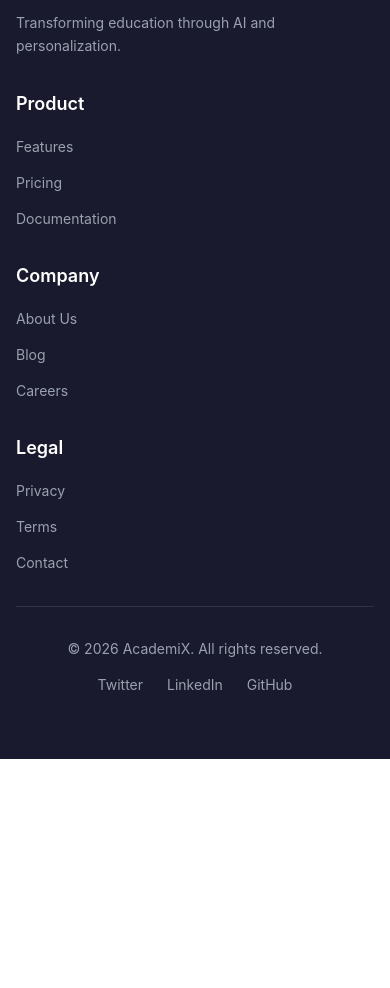
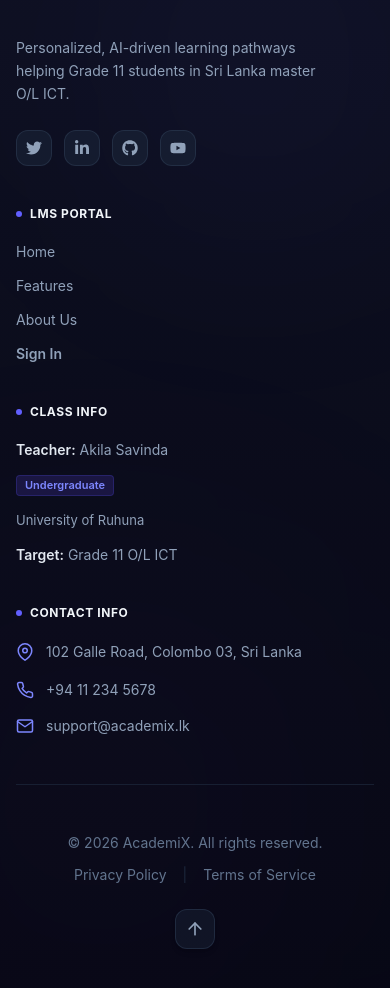
Before and after one commit to TRDhananjaya/AcademiX, a React (Vite) app in the folder frontend/: page / in a window 390 px wide. Shown: the part 3920-4908 px from the top of the page. Before the commit the page ends 4679 px from the top, so only its background shows below. Built offline with nearby package versions, Linux system fonts and the light colour scheme.

Commit message:
Update Footer.jsx

```diff
--- a/frontend/src/components/landing/Footer.jsx
+++ b/frontend/src/components/landing/Footer.jsx
@@ -1,5 +1,7 @@
 import { navigate } from '../../App';
 import logoWhite from '../../assets/logo_white.png';
+import { FaTwitter, FaLinkedinIn, FaGithub, FaYoutube } from 'react-icons/fa';
+import { FiMail, FiPhone, FiMapPin, FiArrowUp } from 'react-icons/fi';
 
 export default function Footer() {
   const handleClick = (path) => (e) => {
@@ -7,42 +9,112 @@ export default function Footer() {
     navigate(path);
   };
 
+  const scrollToTop = () => {
+    window.scrollTo({ top: 0, behavior: 'smooth' });
+  };
+
   return (
-    <footer className="bg-[#1a1a2e] text-white py-16 mt-16">
-      <div className="max-w-7xl mx-auto px-4 sm:px-6 lg:px-8">
-        <div className="grid grid-cols-1 md:grid-cols-2 lg:grid-cols-4 gap-8 mb-8 pb-8 border-b border-white/10">
+    <footer className="bg-gradient-to-b from-[#0f1123] to-[#070814] text-slate-300 pt-16 pb-12 mt-20 border-t border-slate-800/80 relative overflow-hidden select-none animate-fade-in">
+      {/* Background Decorative Ambient Glows */}
+      <div className="absolute top-0 left-1/4 w-80 h-80 rounded-full bg-indigo-500/5 blur-[120px] pointer-events-none"></div>
+      <div className="absolute bottom-0 right-1/4 w-96 h-96 rounded-full bg-purple-500/5 blur-[150px] pointer-events-none"></div>
 
-          {/* Logo Section */}
-          <div>
+      <div className="max-w-7xl mx-auto px-4 sm:px-6 lg:px-8 relative z-10">
+        <div className="grid grid-cols-1 md:grid-cols-2 lg:grid-cols-4 gap-10 mb-12 pb-12 border-b border-slate-800/70">
+
+          {/* Logo & Description Column */}
+          <div className="space-y-6">
             <a
               href="/"
               onClick={handleClick('/')}
-              className="inline-block mb-4 hover:opacity-80 transition-opacity"
+              className="inline-block hover:opacity-85 transition-opacity"
             >
               <img
                 src={logoWhite}
                 alt="AcademiX"
-                className="h-10 w-auto object-contain"
+                className="h-10 w-auto object-contain hover:scale-[1.02] transition-transform duration-300"
               />
             </a>
 
-            <p className="text-gray-400 text-sm leading-relaxed">
-              Transforming education through AI and personalization.
+            <p className="text-slate-400 text-sm leading-relaxed max-w-xs font-sans">
+              Personalized, AI-driven learning pathways helping Grade 11 students in Sri Lanka master O/L ICT.
             </p>
+
+            {/* Social Icons */}
+            <div className="flex items-center gap-3">
+              <a
+                href="https://twitter.com"
+                target="_blank"
+                rel="noopener noreferrer"
+                className="w-9 h-9 rounded-xl bg-slate-800/50 hover:bg-indigo-600 border border-slate-700/50 hover:border-indigo-500 flex items-center justify-center text-slate-400 hover:text-white hover:-translate-y-1 transition-all duration-300"
+                aria-label="Twitter"
+              >
+                <FaTwitter className="w-4 h-4" />
+              </a>
+
+              <a
+                href="https://linkedin.com"
+                target="_blank"
+                rel="noopener noreferrer"
+                className="w-9 h-9 rounded-xl bg-slate-800/50 hover:bg-indigo-600 border border-slate-700/50 hover:border-indigo-500 flex items-center justify-center text-slate-400 hover:text-white hover:-translate-y-1 transition-all duration-300"
+                aria-label="LinkedIn"
+              >
+                <FaLinkedinIn className="w-4 h-4" />
+              </a>
+
+              <a
+                href="https://github.com"
+                target="_blank"
+                rel="noopener noreferrer"
+                className="w-9 h-9 rounded-xl bg-slate-800/50 hover:bg-indigo-600 border border-slate-700/50 hover:border-indigo-500 flex items-center justify-center text-slate-400 hover:text-white hover:-translate-y-1 transition-all duration-300"
+                aria-label="GitHub"
+              >
+                <FaGithub className="w-4 h-4" />
+              </a>
+
+              <a
+                href="https://youtube.com"
+                target="_blank"
+                rel="noopener noreferrer"
+                className="w-9 h-9 rounded-xl bg-slate-800/50 hover:bg-indigo-600 border border-slate-700/50 hover:border-indigo-500 flex items-center justify-center text-slate-400 hover:text-white hover:-translate-y-1 transition-all duration-300"
+                aria-label="YouTube"
+              >
+                <FaYoutube className="w-4 h-4" />
+              </a>
+            </div>
           </div>
 
-          {/* Product */}
+          {/* Quick Links Column */}
           <div>
-            <h4 className="text-lg font-semibold mb-4 text-white">
-              Product
+            <h4 className="text-xs font-bold uppercase tracking-wider text-slate-100 mb-5 flex items-center gap-2">
+              <span className="w-1.5 h-1.5 rounded-full bg-indigo-500"></span>
+              LMS Portal
             </h4>
 
-            <ul className="space-y-3">
+            <ul className="space-y-3.5">
               <li>
                 <a
-                  href="/features"
-                  onClick={handleClick('/features')}
-                  className="text-gray-400 hover:text-primary transition-colors text-sm"
+                  href="/"
+                  onClick={handleClick('/')}
+                  className="text-slate-400 hover:text-indigo-400 transition-colors text-sm flex items-center gap-1 hover:translate-x-0.5 transform duration-200"
+                >
+                  Home
+                </a>
+              </li>
+
+              <li>
+                <a
+                  href="/#features"
+                  onClick={(e) => {
+                    if (window.location.pathname === '/') {
+                      e.preventDefault();
+                      document.getElementById('features')?.scrollIntoView({ behavior: 'smooth' });
+                    } else {
+                      handleClick('/')(e);
+                      setTimeout(() => document.getElementById('features')?.scrollIntoView({ behavior: 'smooth' }), 500);
+                    }
+                  }}
+                  className="text-slate-400 hover:text-indigo-400 transition-colors text-sm flex items-center gap-1 hover:translate-x-0.5 transform duration-200"
                 >
                   Features
                 </a>
@@ -50,38 +122,9 @@ export default function Footer() {
 
               <li>
                 <a
-                  href="/pricing"
-                  onClick={handleClick('/pricing')}
-                  className="text-gray-400 hover:text-primary transition-colors text-sm"
-                >
-                  Pricing
-                </a>
-              </li>
-
-              <li>
-                <a
-                  href="/docs"
-                  onClick={handleClick('/docs')}
-                  className="text-gray-400 hover:text-primary transition-colors text-sm"
-                >
-                  Documentation
-                </a>
-              </li>
-            </ul>
-          </div>
-
-          {/* Company */}
-          <div>
-            <h4 className="text-lg font-semibold mb-4 text-white">
-              Company
-            </h4>
-
-            <ul className="space-y-3">
-              <li>
-                <a
                   href="/about"
                   onClick={handleClick('/about')}
-                  className="text-gray-400 hover:text-primary transition-colors text-sm"
+                  className="text-slate-400 hover:text-indigo-400 transition-colors text-sm flex items-center gap-1 hover:translate-x-0.5 transform duration-200"
                 >
                   About Us
                 </a>
@@ -89,98 +132,105 @@ export default function Footer() {
 
               <li>
                 <a
-                  href="/blog"
-                  onClick={handleClick('/blog')}
-                  className="text-gray-400 hover:text-primary transition-colors text-sm"
+                  href="/login"
+                  onClick={handleClick('/login')}
+                  className="text-slate-400 hover:text-indigo-400 transition-colors text-sm flex items-center gap-1 hover:translate-x-0.5 transform duration-200 font-semibold"
                 >
-                  Blog
-                </a>
-              </li>
-
-              <li>
-                <a
-                  href="/careers"
-                  onClick={handleClick('/careers')}
-                  className="text-gray-400 hover:text-primary transition-colors text-sm"
-                >
-                  Careers
+                  Sign In
                 </a>
               </li>
             </ul>
           </div>
 
-          {/* Legal */}
+          {/* Academic Info Column */}
           <div>
-            <h4 className="text-lg font-semibold mb-4 text-white">
-              Legal
+            <h4 className="text-xs font-bold uppercase tracking-wider text-slate-100 mb-5 flex items-center gap-2">
+              <span className="w-1.5 h-1.5 rounded-full bg-indigo-500"></span>
+              Class Info
             </h4>
 
-            <ul className="space-y-3">
+            <ul className="space-y-3.5 text-sm text-slate-400 font-sans">
               <li>
+                <span className="font-semibold text-slate-200">Teacher:</span> Akila Savinda
+              </li>
+              <li>
+                <span className="inline-block text-[11px] bg-indigo-950/80 text-indigo-400 border border-indigo-900/60 px-2 py-0.5 rounded font-semibold">
+                  Undergraduate
+                </span>
+              </li>
+              <li className="text-[13px] leading-relaxed">
+                University of Ruhuna
+              </li>
+              <li>
+                <span className="font-semibold text-slate-200">Target:</span> Grade 11 O/L ICT
+              </li>
+            </ul>
+          </div>
+
+          {/* Contact Details Column */}
+          <div>
+            <h4 className="text-xs font-bold uppercase tracking-wider text-slate-100 mb-5 flex items-center gap-2">
+              <span className="w-1.5 h-1.5 rounded-full bg-indigo-500"></span>
+              Contact Info
+            </h4>
+
+            <ul className="space-y-4 text-sm text-slate-400">
+              <li className="flex items-start gap-3">
+                <FiMapPin className="text-indigo-400 w-4.5 h-4.5 mt-0.5 shrink-0" />
+                <span className="leading-relaxed text-sm">102 Galle Road, Colombo 03, Sri Lanka</span>
+              </li>
+              <li className="flex items-center gap-3">
+                <FiPhone className="text-indigo-400 w-4.5 h-4.5 shrink-0" />
+                <span className="text-sm">+94 11 234 5678</span>
+              </li>
+              <li className="flex items-center gap-3">
+                <FiMail className="text-indigo-400 w-4.5 h-4.5 shrink-0" />
                 <a
-                  href="/privacy"
-                  onClick={handleClick('/privacy')}
-                  className="text-gray-400 hover:text-primary transition-colors text-sm"
+                  href="mailto:support@academix.lk"
+                  className="hover:text-indigo-400 transition-colors text-sm"
                 >
-                  Privacy
-                </a>
-              </li>
-
-              <li>
-                <a
-                  href="/terms"
-                  onClick={handleClick('/terms')}
-                  className="text-gray-400 hover:text-primary transition-colors text-sm"
-                >
-                  Terms
-                </a>
-              </li>
-
-              <li>
-                <a
-                  href="/contact"
-                  onClick={handleClick('/contact')}
-                  className="text-gray-400 hover:text-primary transition-colors text-sm"
-                >
-                  Contact
+                  support@academix.lk
                 </a>
               </li>
             </ul>
           </div>
+
         </div>
 
-        {/* Bottom Footer */}
-        <div className="flex flex-col sm:flex-row justify-between items-center gap-4 text-gray-400 text-sm">
-          <p>&copy; 2026 AcademiX. All rights reserved.</p>
+        {/* Bottom Section */}
+        <div className="flex flex-col md:flex-row justify-between items-center gap-6 text-slate-500 text-sm">
 
-          <div className="flex gap-6">
-            <a
-              href="https://twitter.com"
-              target="_blank"
-              rel="noopener noreferrer"
-              className="hover:text-primary transition-colors"
-            >
-              Twitter
-            </a>
+          <div className="flex flex-col md:flex-row items-center gap-3 md:gap-8 text-center md:text-left">
+            <p>&copy; {new Date().getFullYear()} AcademiX. All rights reserved.</p>
 
-            <a
-              href="https://linkedin.com"
-              target="_blank"
-              rel="noopener noreferrer"
-              className="hover:text-primary transition-colors"
-            >
-              LinkedIn
-            </a>
+            <div className="flex items-center gap-4">
+              <a
+                href="/privacy"
+                onClick={handleClick('/privacy')}
+                className="hover:text-slate-300 transition-colors"
+              >
+                Privacy Policy
+              </a>
+              <span className="text-slate-800">|</span>
+              <a
+                href="/terms"
+                onClick={handleClick('/terms')}
+                className="hover:text-slate-300 transition-colors"
+              >
+                Terms of Service
+              </a>
+            </div>
+          </div>
 
-            <a
-              href="https://github.com"
-              target="_blank"
-              rel="noopener noreferrer"
-              className="hover:text-primary transition-colors"
-            >
-              GitHub
-            </a>
-          </div>
+          {/* Scroll to Top */}
+          <button
+            onClick={scrollToTop}
+            className="w-10 h-10 rounded-xl bg-slate-800/40 hover:bg-indigo-600 text-slate-400 hover:text-white border border-slate-700/50 hover:border-indigo-500 flex items-center justify-center transition-all duration-300 cursor-pointer shadow-md group"
+            title="Back to Top"
+          >
+            <FiArrowUp className="w-5 h-5 group-hover:-translate-y-0.5 transition-transform" />
+          </button>
+
         </div>
       </div>
     </footer>
```
